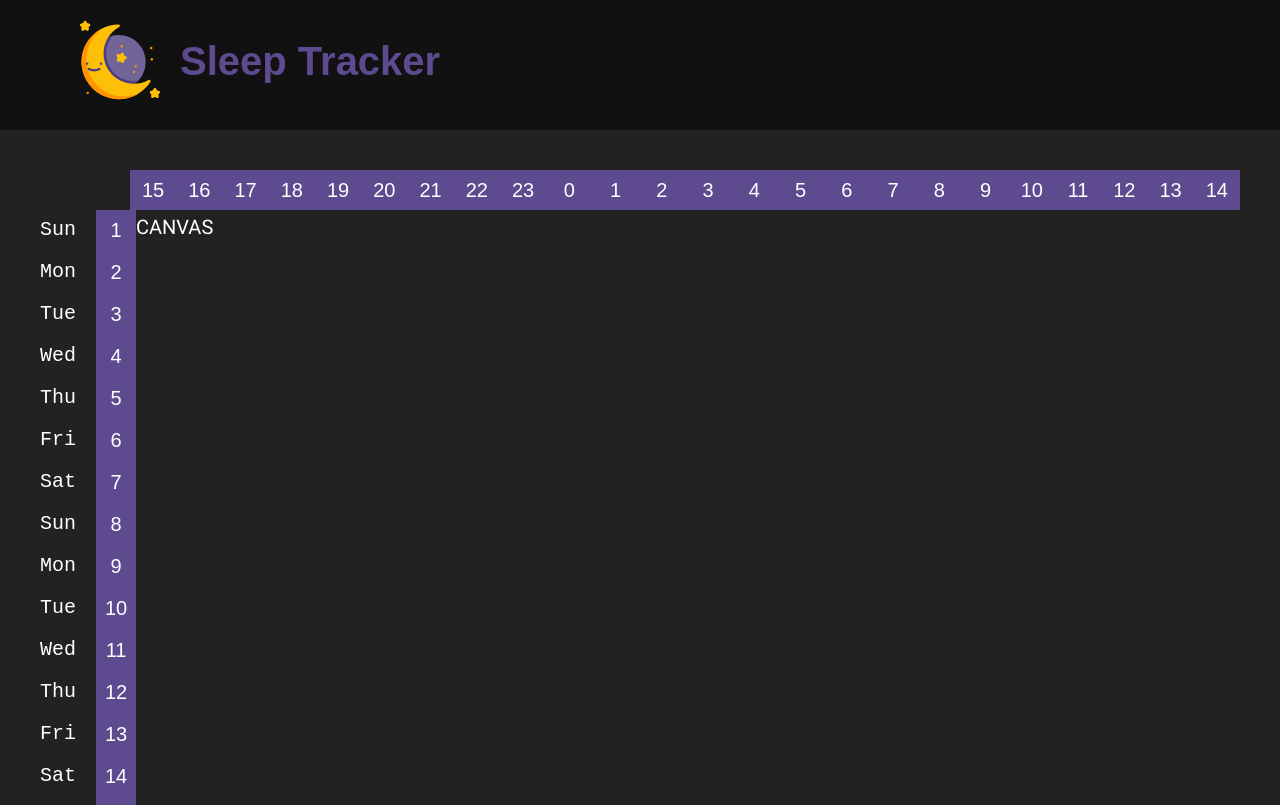
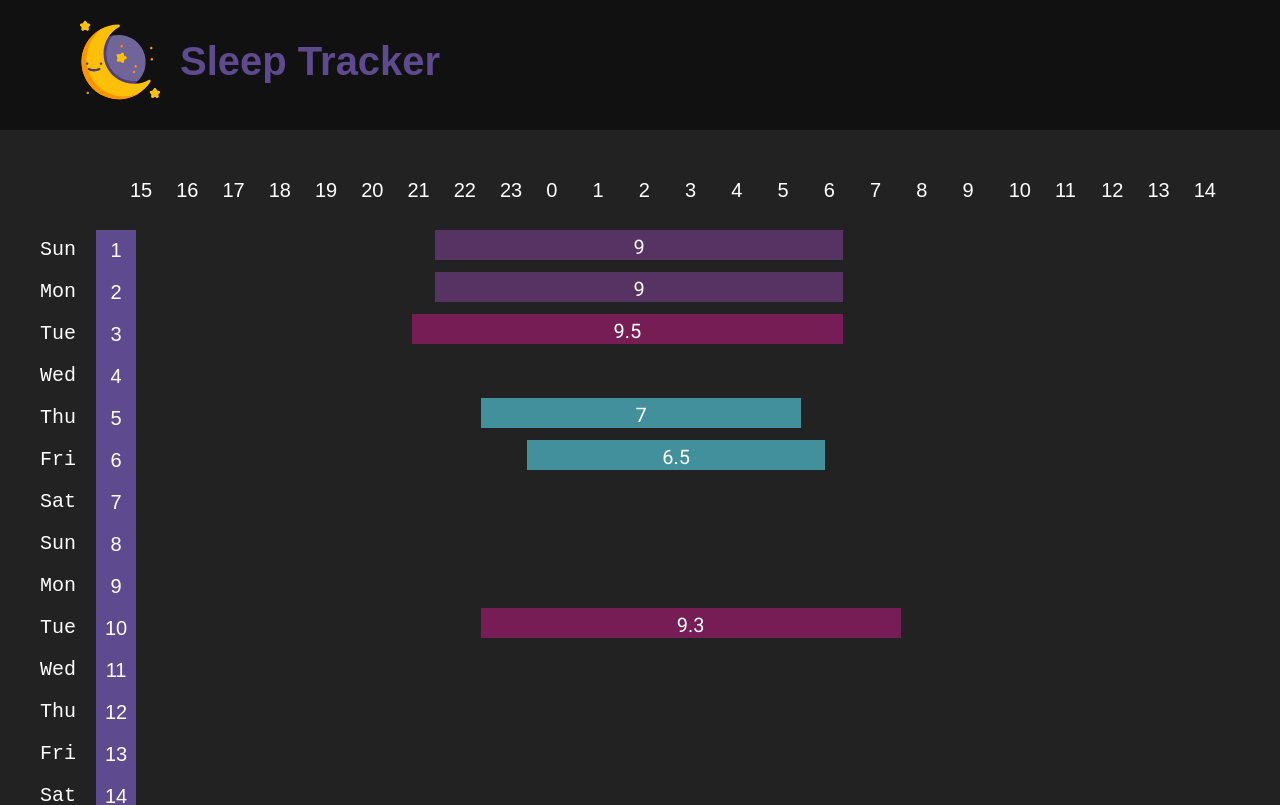
Before and after one commit to mancristiana/sleep-tracker, a React (Create React App) app: page / in a window 1280 px wide. Shown: the top 805 px of the page. Built offline with nearby package versions, Linux system fonts and the light colour scheme; a web font is replaced by a local one.

Commit message:
Added sleep data mockup

```diff
--- a/src/assets/styles/@index.css
+++ b/src/assets/styles/@index.css
@@ -90,6 +90,7 @@ p {
 }
 .Calendar-times {
   margin-left: 27px;
+  margin-bottom: 1em;
 }
 @media (min-width: 576px) {
   .Calendar-times {
@@ -102,15 +103,15 @@ p {
   }
 }
 .Calendar-times .time {
-  background-color: #5d4a8f;
   font-family: 'Lobster', cursive, sans-serif;
   line-height: 2em;
   text-align: center;
   width: 2em;
+  text-align: left;
   width: 4.16666667%;
 }
 .Calendar-times .time:nth-child(even) {
-  color: #5d4a8f;
+  color: transparent;
 }
 @media (min-width: 576px) {
   .Calendar-times .time:nth-child(even) {
@@ -134,13 +135,22 @@ p {
   }
 }
 .Calendar-days .day .number {
-  background-color: #5d4a8f;
   font-family: 'Lobster', cursive, sans-serif;
   line-height: 2em;
   text-align: center;
   width: 2em;
-  height: 2.1em;
+  background-color: #5d4a8f;
+  height: 42px;
 }
 .Calendar-canvas {
   width: 100%;
 }
+.Sleep {
+  position: relative;
+}
+.Sleep .sleep {
+  position: absolute;
+  height: 30px;
+  text-align: center;
+  vertical-align: middle;
+}
--- a/src/assets/styles/@index.less
+++ b/src/assets/styles/@index.less
@@ -9,3 +9,4 @@
 @import 'Base';
 @import 'App';
 @import 'Calendar';
+@import 'Sleep';
--- a/src/assets/styles/Base.less
+++ b/src/assets/styles/Base.less
@@ -1,4 +1,4 @@
-@import '@variables.less';
+@import '@variables';
 
 .font-styling() {
   color: white;
--- a/src/assets/styles/Calendar.less
+++ b/src/assets/styles/Calendar.less
@@ -1,7 +1,6 @@
 @import '@variables';
 
 .numbering() {
-  background-color: @brand-primary;
   font-family: @font-heading;
   line-height: 2em;
   text-align: center;
@@ -19,6 +18,7 @@
 
   &-times {
     margin-left: 27px;
+    margin-bottom: 1em;
 
     @media (min-width: @size-media-sm) {
       margin-left: 72px;
@@ -29,13 +29,14 @@
 
     .time {
       &:nth-child(even) {
-        color: @brand-primary;
+        color: transparent;
         @media (min-width: @size-media-sm) {
           color: inherit;
         }
       }
 
       .numbering();
+      text-align: left;
       width: 100% / 24;
     }
   }
@@ -54,7 +55,8 @@
       }
       .number {
         .numbering();
-        height: 2.1em;
+        background-color: @brand-primary;
+        height: 42px;
       }
     }
   }
--- /dev/null
+++ b/src/assets/styles/Sleep.less
@@ -0,0 +1,10 @@
+.Sleep {
+  position: relative;
+
+  .sleep {
+    position: absolute;
+    height: 30px;
+    text-align: center;
+    vertical-align: middle;
+  }
+}
--- a/src/components/calendar/Calendar.jsx
+++ b/src/components/calendar/Calendar.jsx
@@ -12,7 +12,7 @@ class Calendar extends Component {
         <CalendarTimes times={getTimesOfDay(offset)} />
         <div className="container">
           <CalendarDays days={getDaysOfMonth()} />
-          <CalendarCanvas />
+          <CalendarCanvas offset={offset} />
         </div>
       </div>
     );
--- a/src/components/calendar/CalendarCanvas.jsx
+++ b/src/components/calendar/CalendarCanvas.jsx
@@ -1,7 +1,53 @@
-import React from 'react';
+import React, { Component } from 'react';
+import { getFirstDayOfMonth, getTimeDurationOffset } from './../../utils';
+import sleepData from './../../model/sleep.mock';
 
-const CalendarCanvas = props => {
-  return <div className="Calendar-canvas">CANVAS</div>;
-};
+import moment from 'moment';
 
+class CalendarCanvas extends Component {
+  componentWillMount() {
+    this.setState({
+      sleepData: sleepData
+    });
+  }
+
+  getBackroundColor(interval) {
+    if (interval <= 3) {
+      return '#66c7a1';
+    } else if (interval <= 5) {
+      return '#28afb0';
+    } else if (interval <= 7) {
+      return '#41909c';
+    } else if (interval <= 9) {
+      return '#563362';
+    } else {
+      return '#751d54';
+    }
+  }
+
+  render() {
+    const { offset } = this.props;
+    return (
+      <div className="Calendar-canvas">
+        <div className="Sleep">
+          {this.state.sleepData.map((sleep, key) => (
+            <div
+              key={key}
+              className="sleep"
+              style={{
+                top: 42 * moment(sleep.date).diff(getFirstDayOfMonth(), 'days'),
+                left: `${getTimeDurationOffset(sleep.bedTime, offset) /
+                  24 *
+                  100}%`,
+                width: `${Math.floor(sleep.interval / 24 * 100)}%`,
+                backgroundColor: this.getBackroundColor(sleep.interval)
+              }}>
+              {sleep.interval}
+            </div>
+          ))}
+        </div>
+      </div>
+    );
+  }
+}
 export default CalendarCanvas;
--- /dev/null
+++ b/src/model/sleep.mock.js
@@ -0,0 +1,34 @@
+const sleepData = [
+  {
+    date: '2018-04-01',
+    bedTime: '21:30',
+    interval: 9
+  },
+  {
+    date: '2018-04-02',
+    bedTime: '21:30',
+    interval: 9
+  },
+  {
+    date: '2018-04-03',
+    bedTime: '21:00',
+    interval: 9.5
+  },
+  {
+    date: '2018-04-05',
+    bedTime: '22:30',
+    interval: 7
+  },
+  {
+    date: '2018-04-06',
+    bedTime: '23:30',
+    interval: 6.5
+  },
+  {
+    date: '2018-04-10',
+    bedTime: '22:30',
+    interval: 9.3
+  }
+];
+
+export default sleepData;
--- a/src/utils/index.js
+++ b/src/utils/index.js
@@ -1,2 +1,2 @@
 export { DAYS } from './statics';
-export { getDaysOfMonth, getTimesOfDay } from './time';
+export * from './time';
--- a/src/utils/time.js
+++ b/src/utils/time.js
@@ -1,8 +1,20 @@
 import moment from 'moment';
+
+export const getTimeDuration = time => {
+  return moment.duration(time).asHours();
+};
+
+export const getTimeDurationOffset = (time, offset) => {
+  return (getTimeDuration(time) + 24 - offset) % 24;
+};
+
+export const getFirstDayOfMonth = () => {
+  return moment().startOf('month');
+};
 
 export const getDaysOfMonth = () => {
   let daysOfMonth = [];
-  let monthDate = moment().startOf('month');
+  let monthDate = getFirstDayOfMonth();
   let daysCount = monthDate.daysInMonth();
 
   for (let i = 0; i < daysCount; i++) {
```
